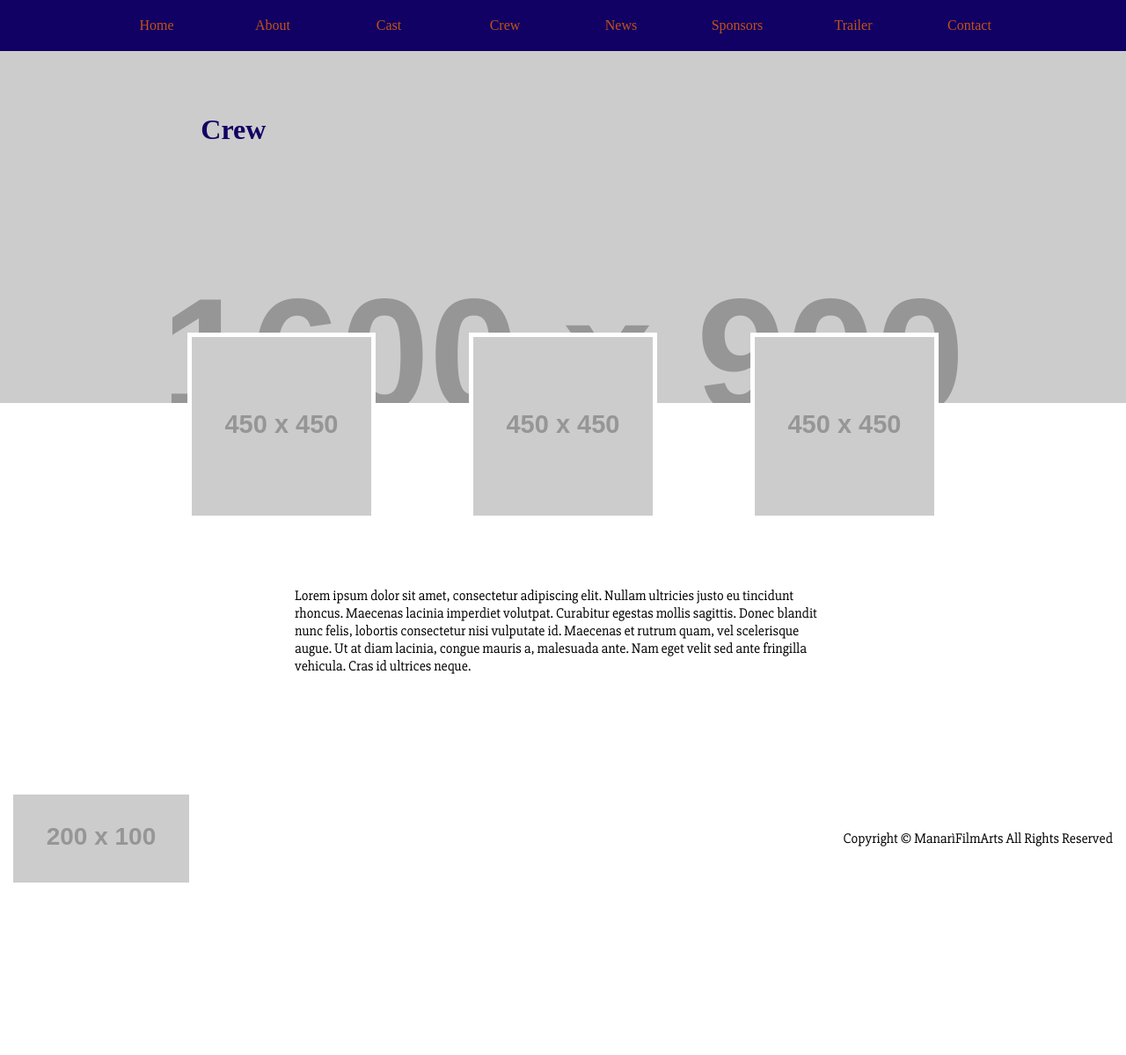
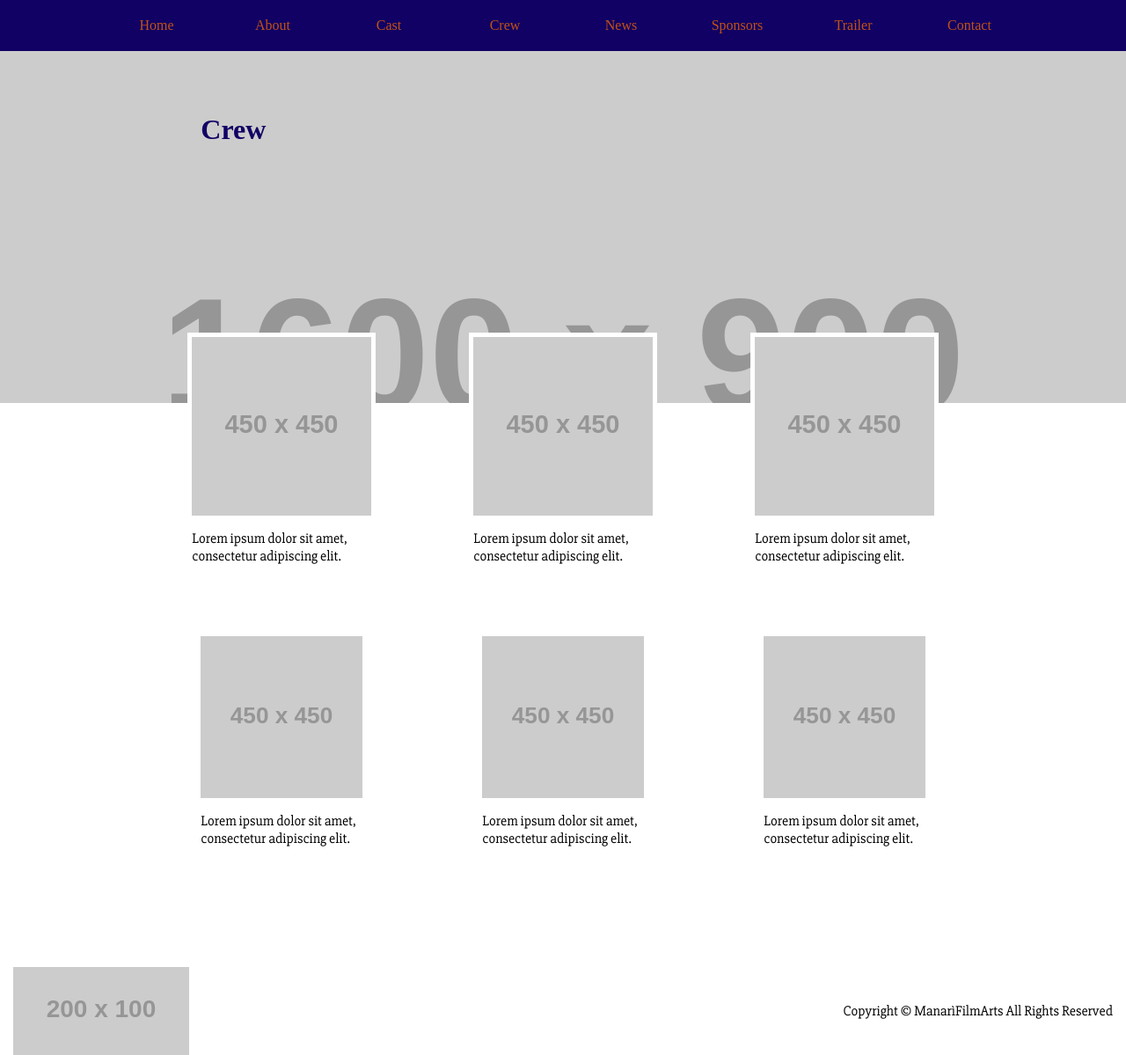
Before and after one commit to JasmineManari/jasminemanari.github.io, a Jekyll site: the page built from crew.html, in a window 1280 px wide. Shown: the whole page at 88% size. Built offline with Jekyll 4.4.1, drawn with Linux system fonts in a browser that asks for light colours; some web fonts are replaced; before the commit the page ends 1003 px from its top, so only the background shows below that.

Commit message:
change crew page a little

```diff
--- a/assets/css/page.sass
+++ b/assets/css/page.sass
@@ -33,6 +33,8 @@ h1
 .top-buffer
   margin-top: 120px
 .half-top-buffer
+  margin-top: 60px
+.quarter-top-buffer
   margin-top: 60px
 
 .jumbotron
--- a/crew.html
+++ b/crew.html
@@ -17,20 +17,46 @@ title : Crew
   <div class="row">
     <div class="thumb-overlay col-md-offset-2 col-md-2">
       <img src="http://placehold.it/450x450" class="img-responsive" />
+      <div class="">
+        <p>Lorem ipsum dolor sit amet, consectetur adipiscing elit. </p>
+      </div>
     </div>
 
     <div class="thumb-overlay col-md-offset-1 col-md-2">
       <img src="http://placehold.it/450x450" class="img-responsive" />
+      <div class="">
+        <p>Lorem ipsum dolor sit amet, consectetur adipiscing elit. </p>
+      </div>
     </div>
 
     <div class="thumb-overlay col-md-offset-1 col-md-2">
       <img src="http://placehold.it/450x450" class="img-responsive" />
+      <div class="">
+        <p>Lorem ipsum dolor sit amet, consectetur adipiscing elit. </p>
+      </div>
     </div>
   </div>
 
-  <div class="row half-top-buffer">
-    <div class="col-md-offset-3 col-md-6">
-      <p>Lorem ipsum dolor sit amet, consectetur adipiscing elit. Nullam ultricies justo eu tincidunt rhoncus. Maecenas lacinia imperdiet volutpat. Curabitur egestas mollis sagittis. Donec blandit nunc felis, lobortis consectetur nisi vulputate id. Maecenas et rutrum quam, vel scelerisque augue. Ut at diam lacinia, congue mauris a, malesuada ante. Nam eget velit sed ante fringilla vehicula. Cras id ultrices neque.</p>
+  <div class="row quarter-top-buffer">
+    <div class="col-md-offset-2 col-md-2">
+      <img src="http://placehold.it/450x450" class="img-responsive" />
+      <div class="">
+        <p>Lorem ipsum dolor sit amet, consectetur adipiscing elit. </p>
+      </div>
+    </div>
+
+    <div class="col-md-offset-1 col-md-2">
+      <img src="http://placehold.it/450x450" class="img-responsive" />
+      <div class="">
+        <p>Lorem ipsum dolor sit amet, consectetur adipiscing elit. </p>
+      </div>
+    </div>
+
+    <div class="col-md-offset-1 col-md-2">
+      <img src="http://placehold.it/450x450" class="img-responsive" />
+      <div class="">
+        <p>Lorem ipsum dolor sit amet, consectetur adipiscing elit. </p>
+      </div>
     </div>
   </div>
 </div>
```
